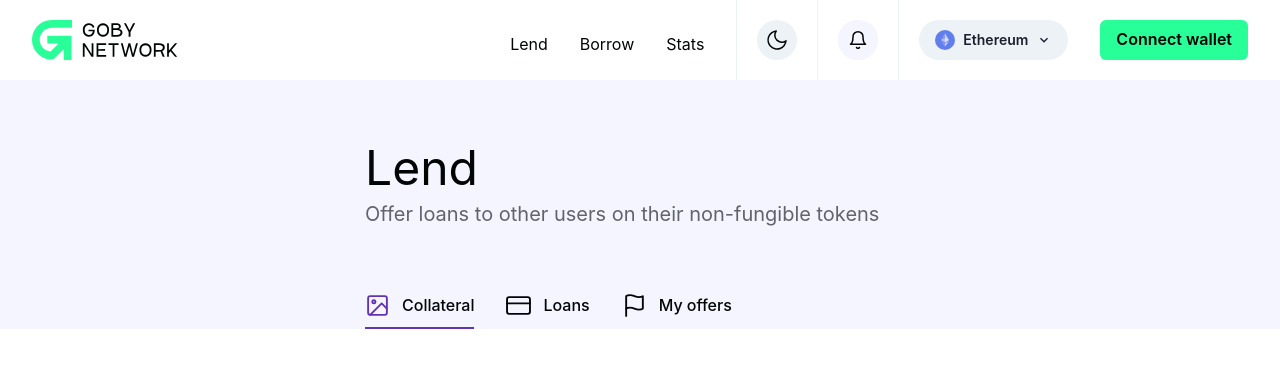
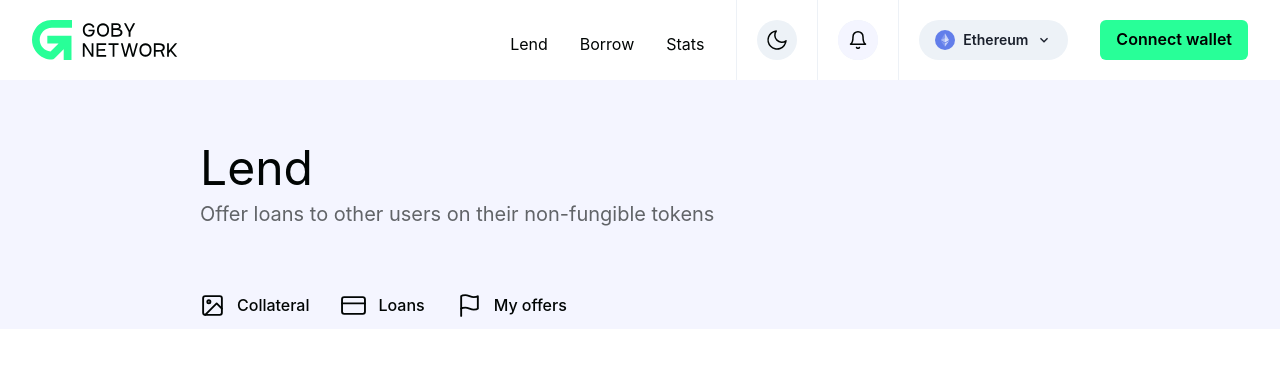
Before and after one commit to paurock/goby, a Next.js app: page / in a window 1280 px wide. Shown: the top 368 px of the page. Built offline with nearby package versions, Linux system fonts and the light colour scheme.

Commit message:
title section icons hover

```diff
--- a/src/app/assets/index.ts
+++ b/src/app/assets/index.ts
@@ -1,25 +1,25 @@
-import LogoMobDark from './logo-mob-dark.svg';
-import LogoMobLight from './logo-mob-light.svg';
-import LogoDark from './logo-dark.svg';
-import LogoLight from './logo-light.svg';
-import LightToggler from './light-toggler.svg';
-import DarkToggler from './dark-toggler.svg';
-import Ethereum from './ethereum.svg';
-import BurgerLight from './burger.svg';
-import BurgerDark from './burger-dark.svg';
-import BurgerClose from './burger-close.svg';
-import BurgerCloseLight from './burger-close-light.svg';
-import StartWithGoby from './startWithGoby.svg';
-import StartWtihGobyDark from './startWithGobyDark.svg';
-import bellLight from './bellLight.svg';
-import bellDarksvg from './bellDarksvg.svg';
-import toggleCurrency from './toggleCurrency.svg';
-import toggleCurrencyDark from './toggleCurrencyDark.svg';
-import Polygon from './poligon.svg';
-import bnbChain from './bnb-chain.svg';
-import collateral from './collateral.svg';
-import loans from './loans.svg';
-import flag from './flag.svg';
+import LogoMobDark from "./logo-mob-dark.svg";
+import LogoMobLight from "./logo-mob-light.svg";
+import LogoDark from "./logo-dark.svg";
+import LogoLight from "./logo-light.svg";
+import LightToggler from "./light-toggler.svg";
+import DarkToggler from "./dark-toggler.svg";
+import Ethereum from "./ethereum.svg";
+import BurgerLight from "./burger.svg";
+import BurgerDark from "./burger-dark.svg";
+import BurgerClose from "./burger-close.svg";
+import BurgerCloseLight from "./burger-close-light.svg";
+import StartWithGoby from "./startWithGoby.svg";
+import StartWtihGobyDark from "./startWithGobyDark.svg";
+import bellLight from "./bellLight.svg";
+import bellDarksvg from "./bellDarksvg.svg";
+import toggleCurrency from "./toggleCurrency.svg";
+import toggleCurrencyDark from "./toggleCurrencyDark.svg";
+import Polygon from "./poligon.svg";
+import bnbChain from "./bnb-chain.svg";
+// import collateral from "./collateral.svg";
+// import loans from "./loans.svg";
+// import flag from "./flag.svg";
 
 export const assetsList = {
   logo: [LogoLight, LogoDark],
@@ -33,16 +33,17 @@ export const assetsList = {
   toggleCurrency: [toggleCurrencyDark, toggleCurrency],
   startWithGoby: [StartWtihGobyDark, StartWithGoby],
   bellLight: [bellDarksvg, bellLight],
-  collateral: [collateral, collateral],
-  loans: [loans, loans],
-  flag: [flag, flag],
+  // collateral: [collateral, collateral],
+  // loans: [loans, loans],
+  // flag: [flag, flag],
 };
 export const colorsList = {
-  text: ['E7FFF1', '010504'],
-  textInverted: ['010504', 'E7FFF1'],
-  select: ['010504', 'F4F5FF'],
-  backgroundBurger: ['010504', 'E8E9F8'],
-  mobTogglerLight: ['ffffff', '4242'],
-  keyTextColorUnhover: ['2D323E', 'C1C4E9'],
-  keyTextColorHover: ['E7FFF1', '010504'],
+  text: ["E7FFF1", "010504"],
+  textInverted: ["010504", "E7FFF1"],
+  select: ["010504", "F4F5FF"],
+  backgroundBurger: ["010504", "E8E9F8"],
+  mobTogglerLight: ["ffffff", "4242"],
+  keyTextColorUnhover: ["2D323E", "C1C4E9"],
+  keyTextColorHover: ["E7FFF1", "010504"],
+  purpleTextHovered: ["28FF98", "6334B1"],
 };
--- a/src/sections/title-section/index.tsx
+++ b/src/sections/title-section/index.tsx
@@ -1,34 +1,130 @@
-import { Flex, Container, VStack, Box } from '@chakra-ui/react';
-import { motion } from 'framer-motion';
-import { useState } from 'react';
-import { VFlex, Img, useAssets } from '../../shared';
+import { Flex, Container, VStack, Box, Icon } from "@chakra-ui/react";
+import { motion } from "framer-motion";
+import { useState } from "react";
+import { VFlex, Img, useAssets } from "../../shared";
+
+//Collateral Icon
+export const collatIcon = (props) => {
+  return (
+    <svg
+      {...props}
+      viewBox="0 0 20 20"
+      fill="none"
+      xmlns="http://www.w3.org/2000/svg"
+    >
+      <path
+        d="M15.8333 2.5H4.16667C3.24619 2.5 2.5 3.24619 2.5 4.16667V15.8333C2.5 16.7538 3.24619 17.5 4.16667 17.5H15.8333C16.7538 17.5 17.5 16.7538 17.5 15.8333V4.16667C17.5 3.24619 16.7538 2.5 15.8333 2.5Z"
+        stroke={props.stroke}
+        stroke-width="1.5"
+        stroke-linecap="round"
+        stroke-linejoin="round"
+      />
+      <path
+        d="M7.08331 8.33333C7.77367 8.33333 8.33331 7.77368 8.33331 7.08333C8.33331 6.39297 7.77367 5.83333 7.08331 5.83333C6.39296 5.83333 5.83331 6.39297 5.83331 7.08333C5.83331 7.77368 6.39296 8.33333 7.08331 8.33333Z"
+        stroke={props.stroke}
+        stroke-width="1.5"
+        stroke-linecap="round"
+        stroke-linejoin="round"
+      />
+      <path
+        d="M17.5 12.5L13.3334 8.33333L4.16669 17.5"
+        stroke={props.stroke}
+        stroke-width="1.5"
+        stroke-linecap="round"
+        stroke-linejoin="round"
+      />
+    </svg>
+  );
+};
+
+//CARDICON
+export const cardIcon = (props) => {
+  return (
+    <svg
+      {...props}
+      viewBox="0 0 20 20"
+      fill="none"
+      xmlns="http://www.w3.org/2000/svg"
+    >
+      <path
+        d="M17.5 3.33333H2.50001C1.57954 3.33333 0.833344 4.07952 0.833344 4.99999V15C0.833344 15.9205 1.57954 16.6667 2.50001 16.6667H17.5C18.4205 16.6667 19.1667 15.9205 19.1667 15V4.99999C19.1667 4.07952 18.4205 3.33333 17.5 3.33333Z"
+        stroke={props.stroke}
+        stroke-width="1.5"
+        stroke-linecap="round"
+        stroke-linejoin="round"
+      />
+      <path
+        d="M0.833344 8.33333H19.1667"
+        stroke={props.stroke}
+        stroke-width="1.5"
+        stroke-linecap="round"
+        stroke-linejoin="round"
+      />
+    </svg>
+  );
+};
+//FLAG ICON
+export const flagIcon = (props) => {
+  return (
+    <svg
+      {...props}
+      fill="none"
+      viewBox="0 0 20 20"
+      xmlns="http://www.w3.org/2000/svg"
+    >
+      <path
+        d="M3.33334 12.5C3.33334 12.5 4.16668 11.6667 6.66668 11.6667C9.16668 11.6667 10.8333 13.3333 13.3333 13.3333C15.8333 13.3333 16.6667 12.5 16.6667 12.5V2.50001C16.6667 2.50001 15.8333 3.33334 13.3333 3.33334C10.8333 3.33334 9.16668 1.66667 6.66668 1.66667C4.16668 1.66667 3.33334 2.50001 3.33334 2.50001V12.5Z"
+        stroke={props.stroke}
+        stroke-width="1.5"
+        stroke-linecap="round"
+        stroke-linejoin="round"
+      />
+      <path
+        d="M3.33334 18.3333V12.5"
+        stroke={props.stroke}
+        stroke-width="1.5"
+        stroke-linecap="round"
+        stroke-linejoin="round"
+      />
+    </svg>
+  );
+};
 
 const tabsStyle = {
-  display: 'flex',
-  fontFamily: 'Inter',
+  display: "flex",
+  fontFamily: "Inter",
   fontWeight: 500,
-  fontSize: '16px',
-  width: 'fit-content',
-  whiteSpace: 'nowrap',
-  height: '36px',
-  gap: '12px',
+  fontSize: "16px",
+  width: "fit-content",
+  whiteSpace: "nowrap",
+  height: "36px",
+  gap: "12px",
 };
 
-const Tabs = ({ text, collateral, loanLightStore, flag }) => (
+const Tabs = ({
+  text,
+  purpleTextHovered,
+  collateral,
+  loanLightStore,
+  flag,
+}) => {
+  const [isHover, setIsHover] = useState(0);
+  return (
     <Flex maxH="36px" justify="start" gap="32px">
       <motion.div
         style={{
           ...tabsStyle,
           color: text,
-        borderBottom: '2px solid #6334B1',
         }}
+        whileHover={{ borderBottom: "2px solid #6334B1" }}
+        onMouseEnter={() => setIsHover(1)}
+        onMouseLeave={() => setIsHover(0)}
       >
-      <Img
-        src={collateral}
+        <Icon
+          as={collatIcon}
           w="25px"
           h="25px"
-        justifySelf="start"
-        alignSelf="start"
+          stroke={isHover === 1 ? "#6334B1" : "#010504"}
         />
         Collateral
       </motion.div>
@@ -37,13 +133,15 @@ const Tabs = ({ text, collateral, loanLightStore, flag }) => (
           ...tabsStyle,
           color: text,
         }}
+        whileHover={{ borderBottom: "2px solid #6334B1" }}
+        onMouseEnter={() => setIsHover(2)}
+        onMouseLeave={() => setIsHover(0)}
       >
-      <Img
-        src={loanLightStore}
+        <Icon
+          as={cardIcon}
           w="25px"
           h="25px"
-        justifySelf="start"
-        alignSelf="start"
+          stroke={isHover === 2 ? "#6334B1" : "#010504"}
         />
         Loans
       </motion.div>
@@ -52,28 +150,36 @@ const Tabs = ({ text, collateral, loanLightStore, flag }) => (
           ...tabsStyle,
           color: text,
         }}
+        whileHover={{ borderBottom: "2px solid #6334B1" }}
+        onMouseEnter={() => setIsHover(3)}
+        onMouseLeave={() => setIsHover(0)}
       >
-      <Img src={flag} w="25px" h="25px" justifySelf="start" alignSelf="start" />
+        <Icon
+          as={flagIcon}
+          w="25px"
+          h="25px"
+          stroke={isHover === 3 ? "#6334B1" : "#010504"}
+        />
         My offers
       </motion.div>
     </Flex>
   );
-
+};
 const TitleSection = () => {
-  const { text, collateral, loans, flag } = useAssets();
-  const [selectedMenu, setSelectedMenu] = useState('Collateral');
+  const { text, purpleTextHovered, collateral, loans, flag } = useAssets();
+  const [selectedMenu, setSelectedMenu] = useState("Collateral");
   return (
     <Container
       bg="#F4F5FF"
       maxW="full"
       maxH="249px"
-      h={['fit-content', '847px', '847px', '847px', '860px']}
-      px={['16px', '16px', '16px', '30px', '120px']}
-      pt={['32px', '32px', '32px', '64px', '64px']}
+      h={["fit-content", "847px", "847px", "847px", "860px"]}
+      px={["16px", "16px", "16px", "30px", "120px"]}
+      pt={["32px", "32px", "32px", "64px", "64px"]}
       color="#010504"
     >
       <VFlex
-        mx={['16px', '16px', '16px', '195px', '245px']}
+        mx={["16px", "16px", "16px", "80px", "80px", "195px"]}
         justify="space-between"
         h="185px"
       >
@@ -101,6 +207,7 @@ const TitleSection = () => {
           collateral={collateral}
           loanLightStore={loans}
           text={text}
+          purpleTextHovered={purpleTextHovered}
           flag={flag}
         />
       </VFlex>
--- a/src/shared/DropdownMenu.tsx
+++ b/src/shared/DropdownMenu.tsx
@@ -1,5 +1,5 @@
-import React, { useState } from 'react';
-import { ChevronDownIcon } from '@chakra-ui/icons';
+import React, { useState } from "react";
+import { ChevronDownIcon } from "@chakra-ui/icons";
 import {
   Menu,
   MenuButton,
@@ -8,8 +8,8 @@ import {
   Flex,
   Img,
   Button,
-} from '@chakra-ui/react';
-import { useAssets } from 'shared';
+} from "@chakra-ui/react";
+import { useAssets } from "shared";
 
 interface MenuProps {
   entries: {
@@ -28,9 +28,9 @@ export function DropdownMenu({ entries }: MenuProps) {
         as={Button}
         rightIcon={<ChevronDownIcon />}
         sx={{
-          minWidth: '145px',
-          borderRadius: '20px',
-          padding: '5px 16px',
+          minWidth: "145px",
+          borderRadius: "20px",
+          padding: "5px 16px",
         }}
       >
         {/* Initial Currency start */}
@@ -38,7 +38,7 @@ export function DropdownMenu({ entries }: MenuProps) {
           <Img src={currencyInfo?.imgSrc} sizes="20px 20px" />
           <Flex
             width="fit-content"
-            sx={{ fontSize: '14px', alignItems: 'center' }}
+            sx={{ fontSize: "14px", alignItems: "center" }}
           >
             {currency}
           </Flex>
@@ -46,20 +46,26 @@ export function DropdownMenu({ entries }: MenuProps) {
         {/* Initial Currency end */}
       </MenuButton>
 
-      <MenuList border="none" borderRadius="5px">
+      <MenuList
+        sx={{
+          border: "none",
+          borderRadius: "5px",
+
+          minWidth: "145px",
+        }}
+      >
         {entries
           .filter(({ caption }) => caption !== currency)
           .map(({ imgSrc, caption }) => (
             <MenuItem
-              w="160px"
-              gap="8px"
+              sx={{ minWidth: "145px" }}
+              pl="5px"
+              gap="10px"
               key={caption}
               onClick={() => setCurrency(caption)}
-              bgColor={select}
-              m="0"
             >
+              <Img src={imgSrc} />
               {caption}
-              <Img src={imgSrc} />
             </MenuItem>
           ))}
       </MenuList>
```
Also changed, not shown: src/app/Header.tsx (+55 -55 lines), src/app/assets/flag.svg (deleted), src/app/assets/loans.svg (deleted). Lines whose indentation alone changed are shown as unchanged.
